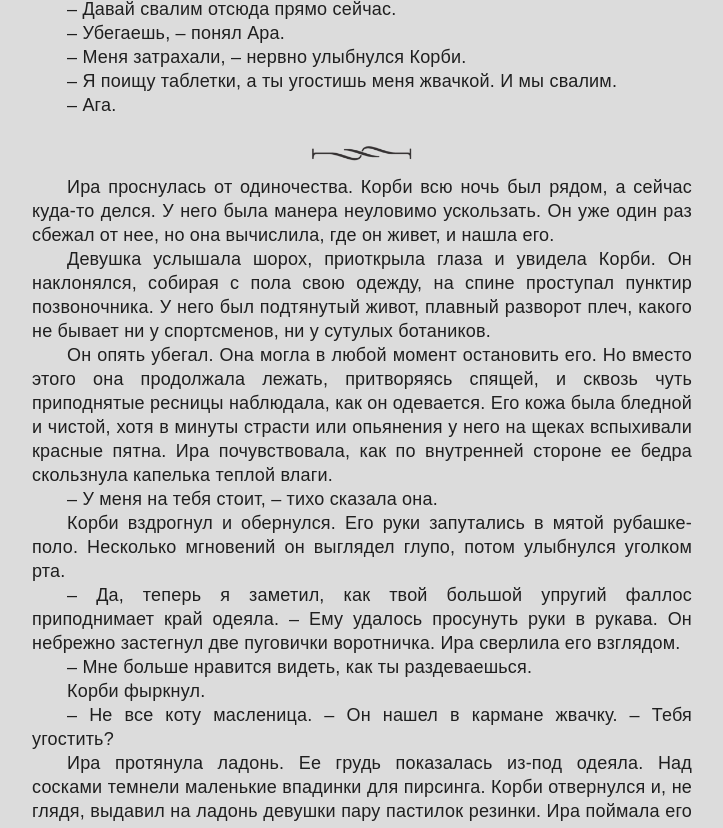
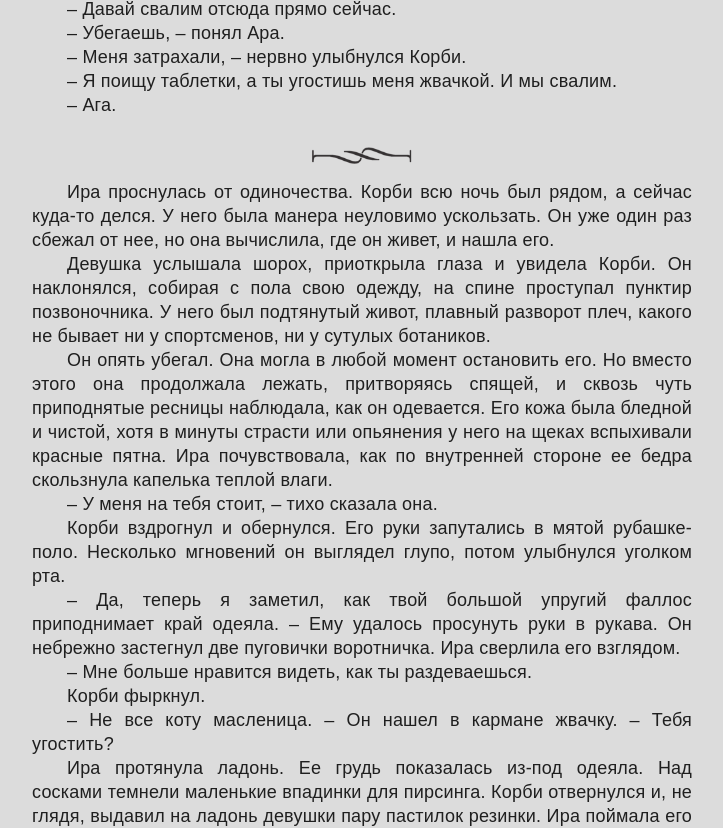
Before and after one commit to rumitkin/rumitkin.github.io, a plain HTML site: page library/song-for-korbi_part1.html in a window 1280 px wide. Shown: the part 3895-4723 px from the top of the page, without its empty margins (278-1001 px from the left). Drawn offline with Linux system fonts and the light colour scheme.

Commit message:
Update lib-text-page.css

```diff
--- a/library/lib-text-page.css
+++ b/library/lib-text-page.css
@@ -53,9 +53,12 @@ width: 100%;
 
 .section-simbol {
 			width: 110px;
-			content: url(section.png);
+      height: 35px;
+			background-image: url(section.png);
 			margin: 22px auto 6px auto;
 			opacity: 0.9;
+      background-repeat: no-repeat;
+      background-size: 100% 100%;
 		}
 
 h1 {
```
